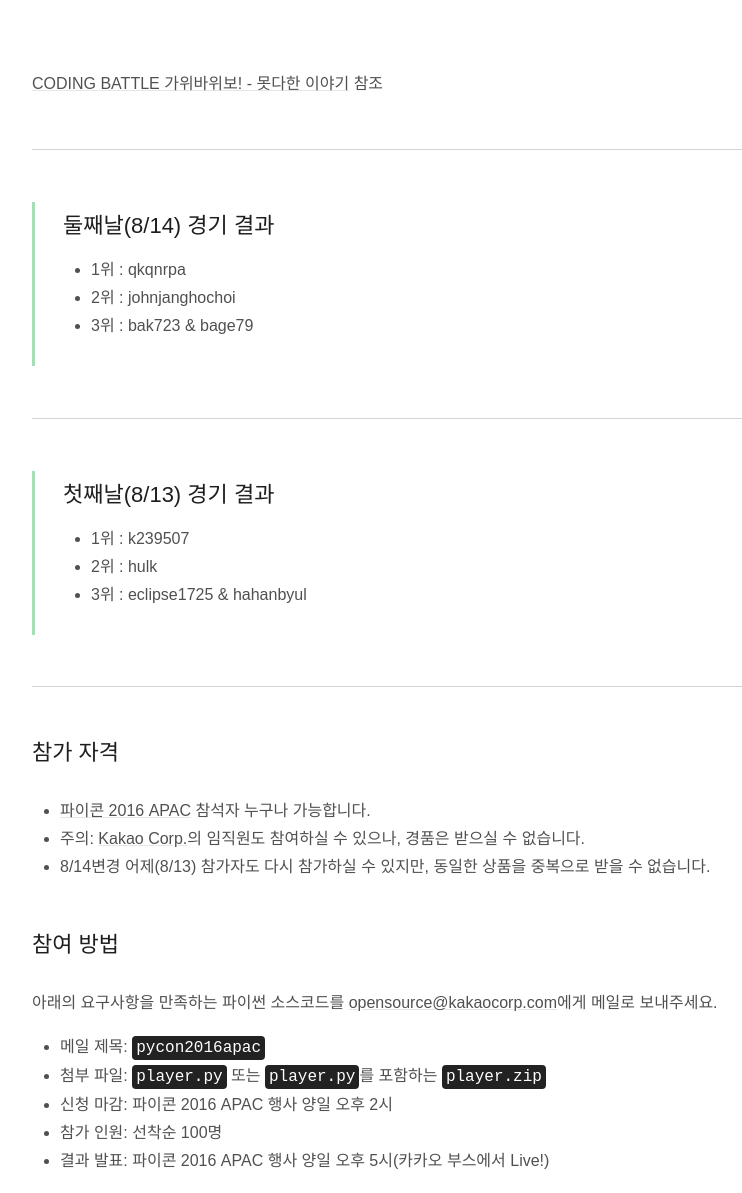
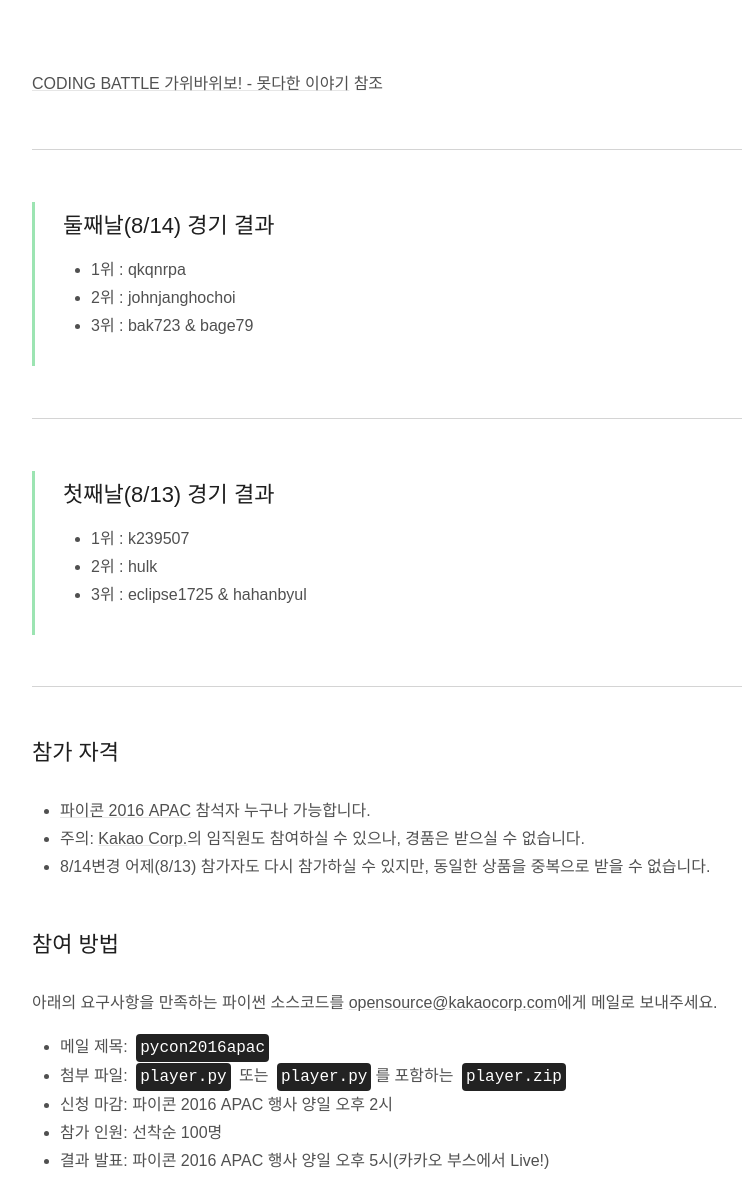
Before and after one commit to gutmate/gutmate.github.com, a Jekyll site: the page built from pycon2016apac.md, in a window 1280 px wide. Shown: the part 521-1714 px from the top of the page, without its empty margins (193-935 px from the left). Built offline with Jekyll 4.4.1, drawn with Linux system fonts in a browser that asks for light colours; nearby versions of some CDN libraries; some web fonts are replaced; library files that are not in the unit come from our copies; grey boxes are pictures that could not be loaded.

Commit message:
Update screen.css

```diff
--- a/assets/css/screen.css
+++ b/assets/css/screen.css
@@ -1147,9 +1147,10 @@ body.about-template .about-img {
 
 /* code */
 #content code.highlighter-rouge {
+	margin: 0 4px;
+	padding: 5px 4px;
+	color: #fff;
 	background-color: #222;
-	color: #fff;
-	padding: 3px 4px;
 	border-radius: 4px;
 }
 #content .highlighter-rouge {
```
